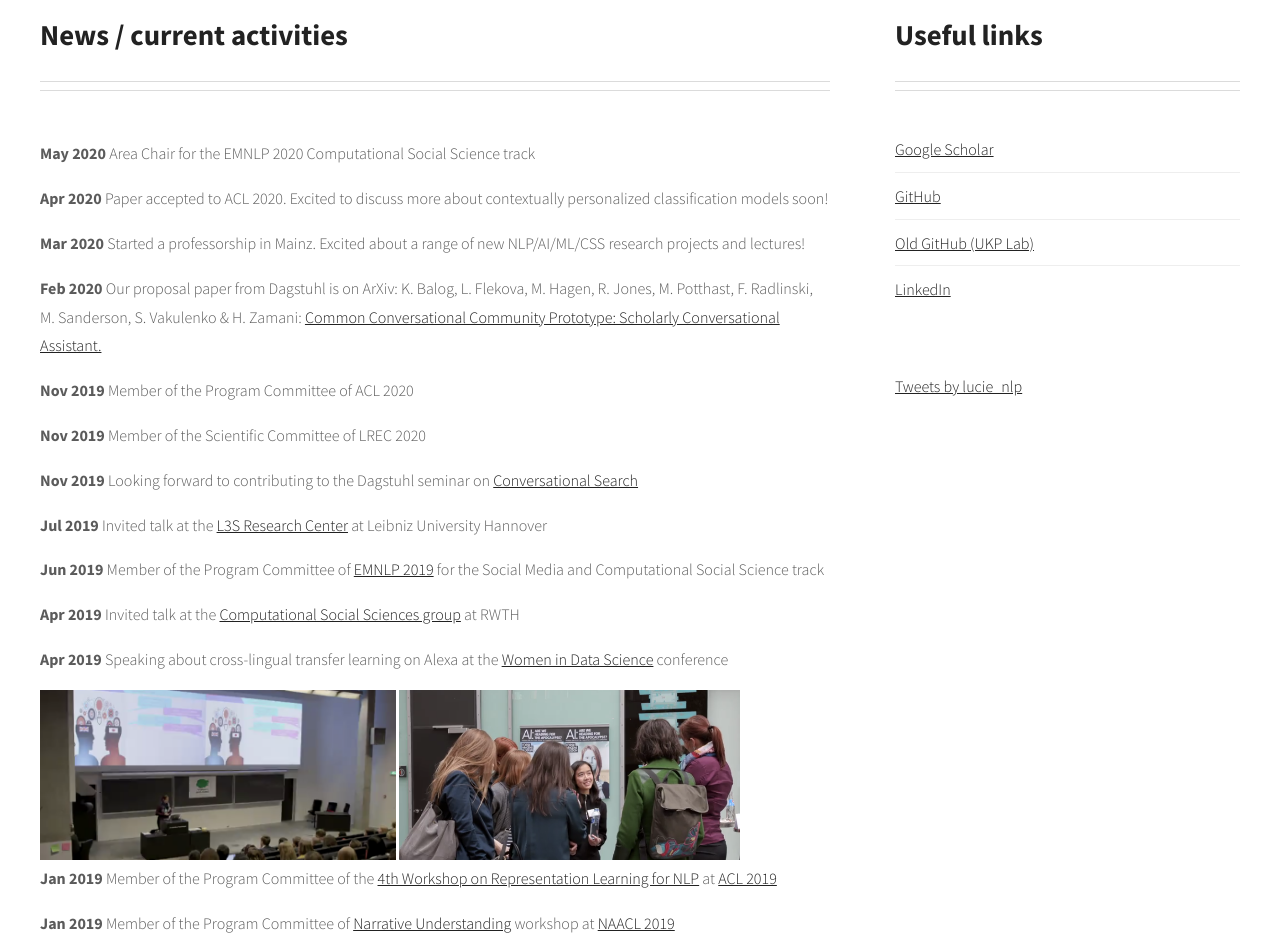
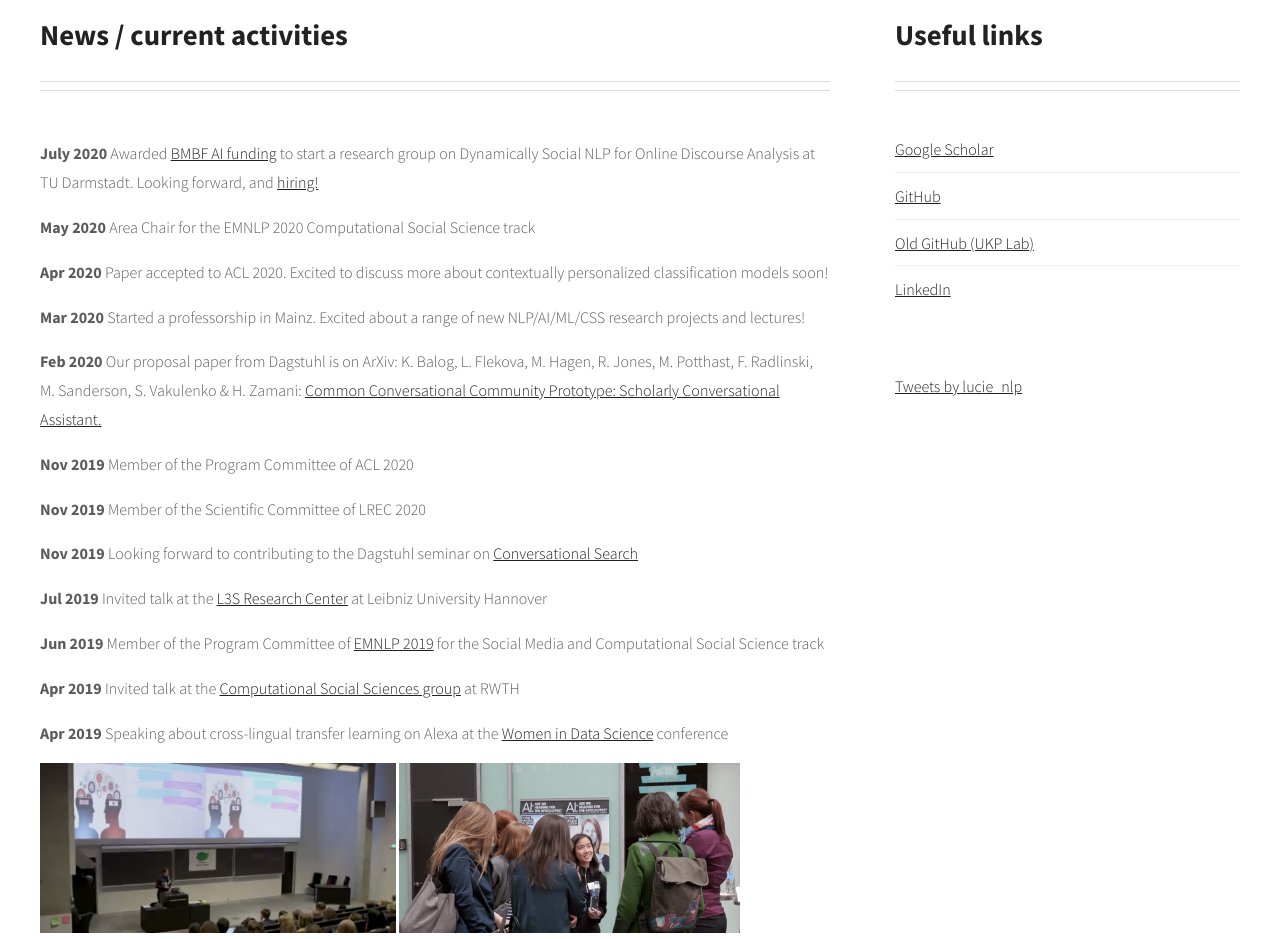
Before and after one commit to lucieflek/lucieflek.github.io, a plain HTML site: page index.html in a window 1280 px wide. Shown: the part 840-1779 px from the top of the page. Drawn offline with Linux system fonts and the light colour scheme.

Commit message:
Update index.html

```diff
--- a/index.html
+++ b/index.html
@@ -58,6 +58,7 @@ Released   : 20130919
 				<!--<span class="byline">Phasellus nec erat sit amet nibh pellentesque congue</span> --></div>
 				<!--<h3>Donec pulvinar ullamcorper metus</h3>-->
 
+			<p><strong>July 2020</strong> Awarded <a href="https://www.ca-sg.de/2020-02-10-bmbf-awards-grant-dynsoda.html">BMBF AI funding</a> to start a research group on Dynamically Social NLP for Online Discourse Analysis at TU Darmstadt. Looking forward, and <a href="https://lucieflek.github.io/PhD-position-Darmstadt.pdf">hiring!</a></p>
 			<p><strong>May 2020</strong> Area Chair for the EMNLP 2020 Computational Social Science track </p>
 			<p><strong>Apr 2020</strong> Paper accepted to ACL 2020. Excited to discuss more about contextually personalized classification models soon!</p>
 			<p><strong>Mar 2020</strong> Started a professorship in Mainz. Excited about a range of new NLP/AI/ML/CSS research projects and lectures!</p>
```
